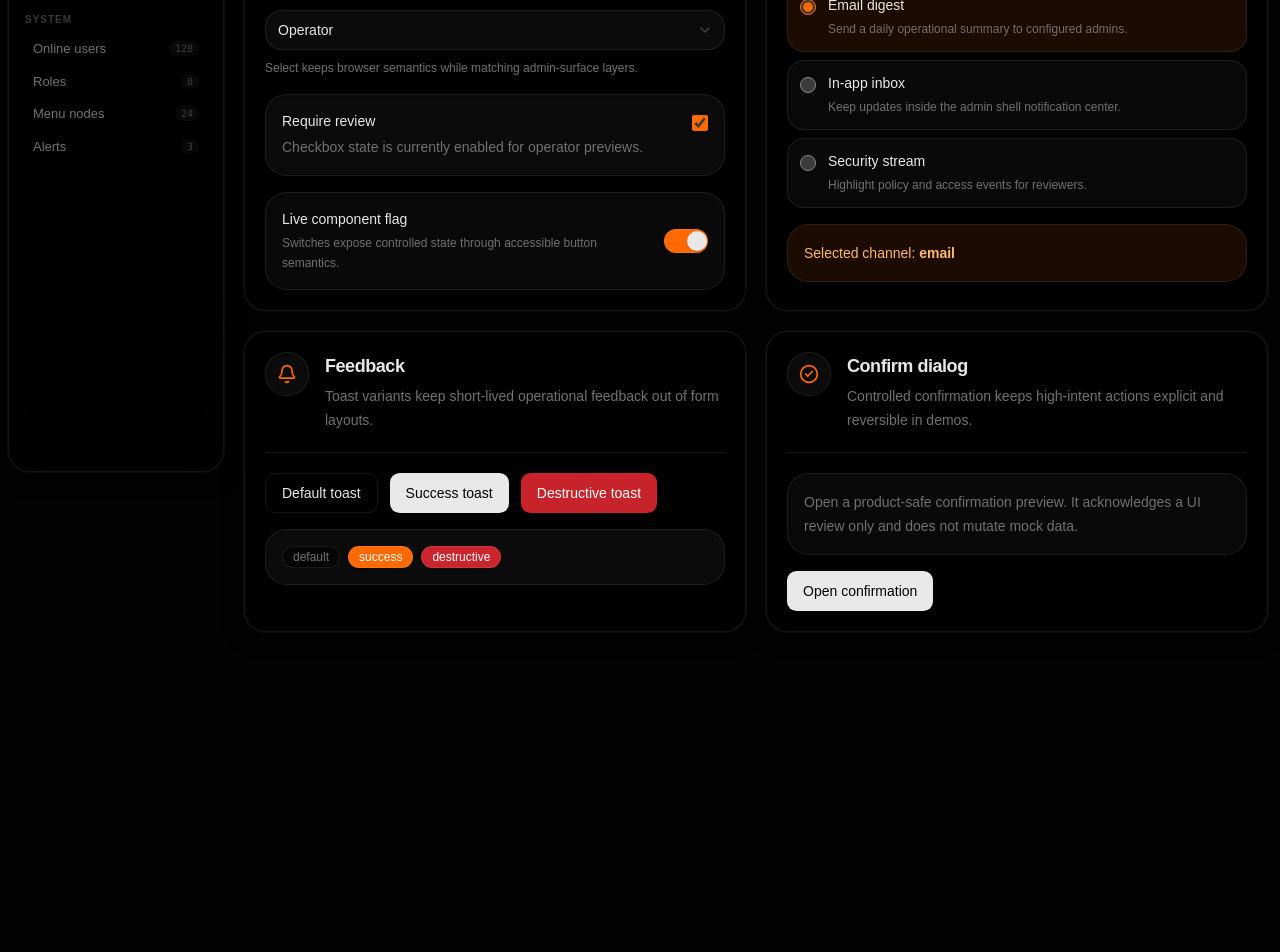
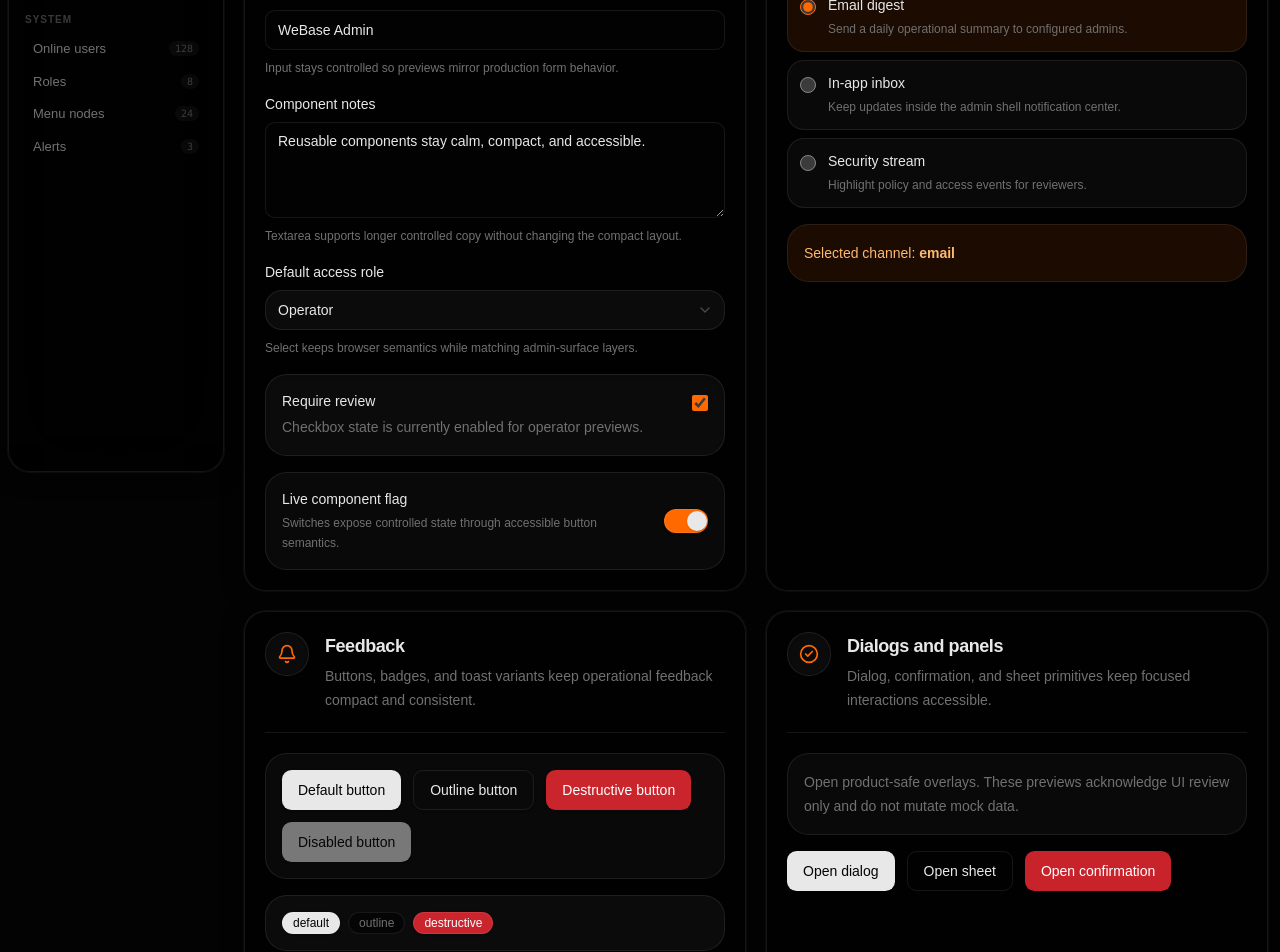
Before and after one commit to WeOpen/WeBase, a Next.js app: page /system/components in a window 1280 px wide. Shown: the part 320-1272 px from the top of the page. Before the commit the page ends 972 px from the top, so only its background shows below. Built offline with nearby package versions, Linux system fonts and the light colour scheme.

Commit message:
feat: expand admin component showcase

```diff
--- a/src/app/system/components/page.tsx
+++ b/src/app/system/components/page.tsx
@@ -8,10 +8,14 @@ import { Badge } from "@/components/ui/badge";
 import { Button } from "@/components/ui/button";
 import { Checkbox } from "@/components/ui/checkbox";
 import { ConfirmDialog } from "@/components/ui/confirm-dialog";
+import { Dialog } from "@/components/ui/dialog";
 import { FormField } from "@/components/ui/form-field";
+import { Input } from "@/components/ui/input";
 import { RadioGroup } from "@/components/ui/radio-group";
 import { Select } from "@/components/ui/select";
+import { Sheet } from "@/components/ui/sheet";
 import { Switch } from "@/components/ui/switch";
+import { Textarea } from "@/components/ui/textarea";
 import { useToast } from "@/components/ui/toast-provider";
 
 const roleOptions = [
@@ -71,7 +75,13 @@ export default function ComponentsPage() {
   const [channel, setChannel] = React.useState("email");
   const [enabled, setEnabled] = React.useState(true);
   const [checked, setChecked] = React.useState(true);
+  const [dialogOpen, setDialogOpen] = React.useState(false);
+  const [sheetOpen, setSheetOpen] = React.useState(false);
   const [confirmOpen, setConfirmOpen] = React.useState(false);
+  const [sampleName, setSampleName] = React.useState("WeBase Admin");
+  const [sampleNotes, setSampleNotes] = React.useState(
+    "Reusable components stay calm, compact, and accessible.",
+  );
 
   return (
     <AppShell>
@@ -96,6 +106,32 @@ export default function ComponentsPage() {
             description="Native fields wrapped with consistent labels, helper text, and orange focus states."
             icon={ShieldCheck}
           >
+            <FormField
+              label="Workspace name"
+              description="Input stays controlled so previews mirror production form behavior."
+              htmlFor="component-name"
+            >
+              <Input
+                id="component-name"
+                value={sampleName}
+                onChange={(event) => setSampleName(event.target.value)}
+                placeholder="Enter workspace name"
+              />
+            </FormField>
+
+            <FormField
+              label="Component notes"
+              description="Textarea supports longer controlled copy without changing the compact layout."
+              htmlFor="component-notes"
+            >
+              <Textarea
+                id="component-notes"
+                value={sampleNotes}
+                onChange={(event) => setSampleNotes(event.target.value)}
+                placeholder="Describe the component behavior"
+              />
+            </FormField>
+
             <FormField
               label="Default access role"
               description="Select keeps browser semantics while matching admin-surface layers."
@@ -159,9 +195,22 @@ export default function ComponentsPage() {
 
           <ShowcaseCard
             title="Feedback"
-            description="Toast variants keep short-lived operational feedback out of form layouts."
+            description="Buttons, badges, and toast variants keep operational feedback compact and consistent."
             icon={Bell}
           >
+            <div className="flex flex-wrap gap-3 rounded-2xl border border-border/50 bg-card/60 p-4 dark:border-white/[0.06] dark:bg-white/[0.03]">
+              <Button>Default button</Button>
+              <Button variant="outline">Outline button</Button>
+              <Button variant="destructive">Destructive button</Button>
+              <Button disabled>Disabled button</Button>
+            </div>
+            <div className="flex flex-wrap gap-2 rounded-2xl border border-border/50 bg-muted/40 p-4 dark:border-white/[0.06] dark:bg-white/[0.04]">
+              <Badge>default</Badge>
+              <Badge variant="outline" className="bg-background/60 text-muted-foreground">
+                outline
+              </Badge>
+              <Badge variant="destructive">destructive</Badge>
+            </div>
             <div className="flex flex-wrap gap-3">
               <Button
                 variant="outline"
@@ -198,26 +247,41 @@ export default function ComponentsPage() {
                 Destructive toast
               </Button>
             </div>
-            <div className="flex flex-wrap gap-2 rounded-2xl border border-border/50 bg-muted/40 p-4 dark:border-white/[0.06] dark:bg-white/[0.04]">
-              <Badge variant="outline" className="bg-background/60 text-muted-foreground">
-                default
-              </Badge>
-              <Badge className="bg-orange-500 text-white">success</Badge>
-              <Badge variant="destructive">destructive</Badge>
-            </div>
           </ShowcaseCard>
 
           <ShowcaseCard
-            title="Confirm dialog"
-            description="Controlled confirmation keeps high-intent actions explicit and reversible in demos."
+            title="Dialogs and panels"
+            description="Dialog, confirmation, and sheet primitives keep focused interactions accessible."
             icon={CheckCircle2}
           >
             <div className="rounded-2xl border border-border/50 bg-card/60 p-4 text-sm leading-6 text-muted-foreground dark:border-white/[0.06] dark:bg-white/[0.03]">
-              Open a product-safe confirmation preview. It acknowledges a UI review only and does not mutate mock data.
+              Open product-safe overlays. These previews acknowledge UI review only and do not mutate mock data.
             </div>
-            <Button onClick={() => setConfirmOpen(true)}>Open confirmation</Button>
+            <div className="flex flex-wrap gap-3">
+              <Button onClick={() => setDialogOpen(true)}>Open dialog</Button>
+              <Button variant="outline" onClick={() => setSheetOpen(true)}>
+                Open sheet
+              </Button>
+              <Button variant="destructive" onClick={() => setConfirmOpen(true)}>
+                Open confirmation
+              </Button>
+            </div>
           </ShowcaseCard>
         </div>
+
+        <Dialog open={dialogOpen} onOpenChange={setDialogOpen} title="Standard dialog preview">
+          <div className="space-y-4 text-sm text-muted-foreground">
+            <p>This dialog demonstrates the base accessible modal primitive.</p>
+            <Button onClick={() => setDialogOpen(false)}>Close dialog</Button>
+          </div>
+        </Dialog>
+
+        <Sheet open={sheetOpen} onOpenChange={setSheetOpen} title="Admin sheet preview">
+          <div className="space-y-4 text-sm text-muted-foreground">
+            <p>Sheets keep supporting details available without leaving the current page.</p>
+            <Button onClick={() => setSheetOpen(false)}>Close sheet</Button>
+          </div>
+        </Sheet>
 
         <ConfirmDialog
           open={confirmOpen}
```
